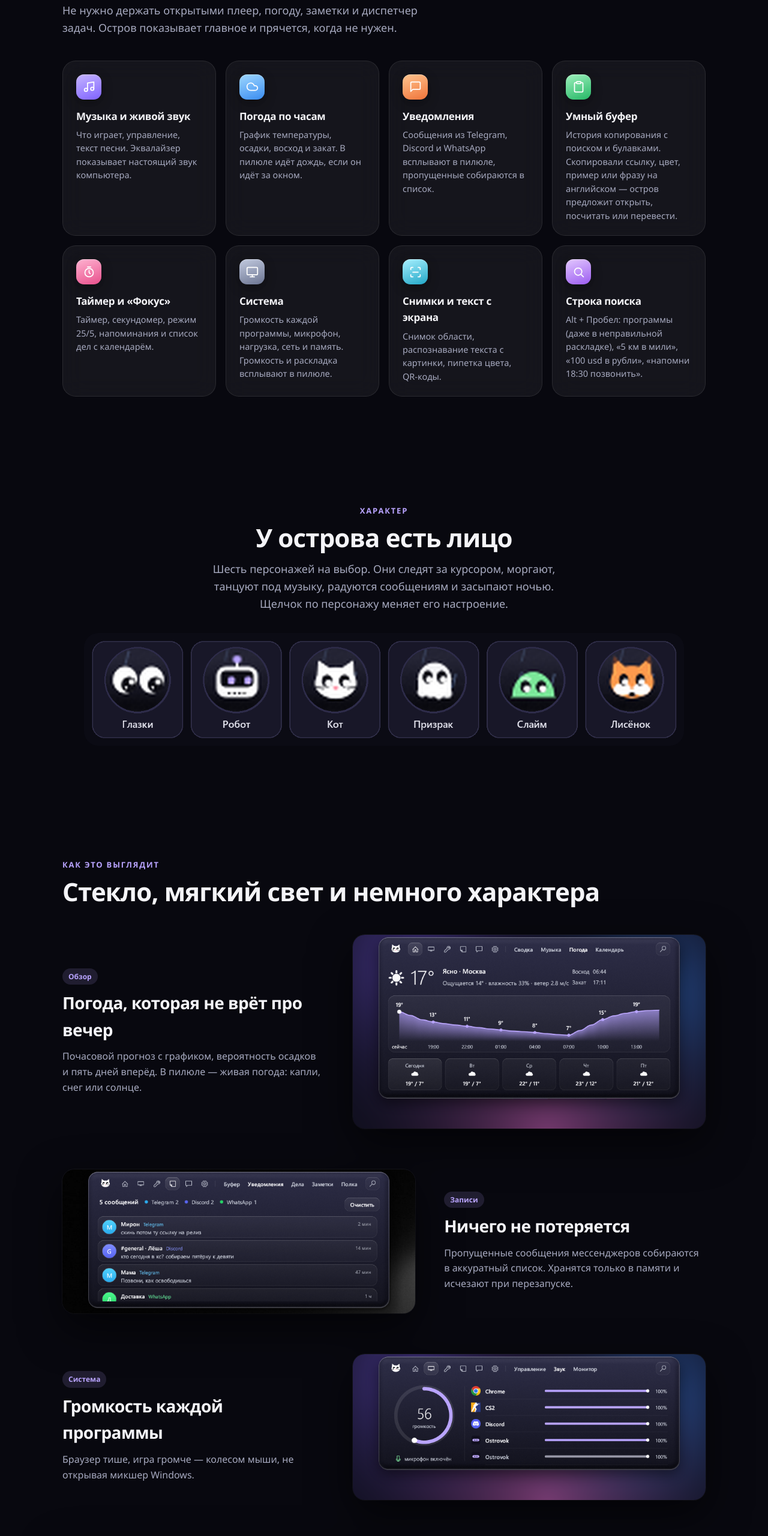
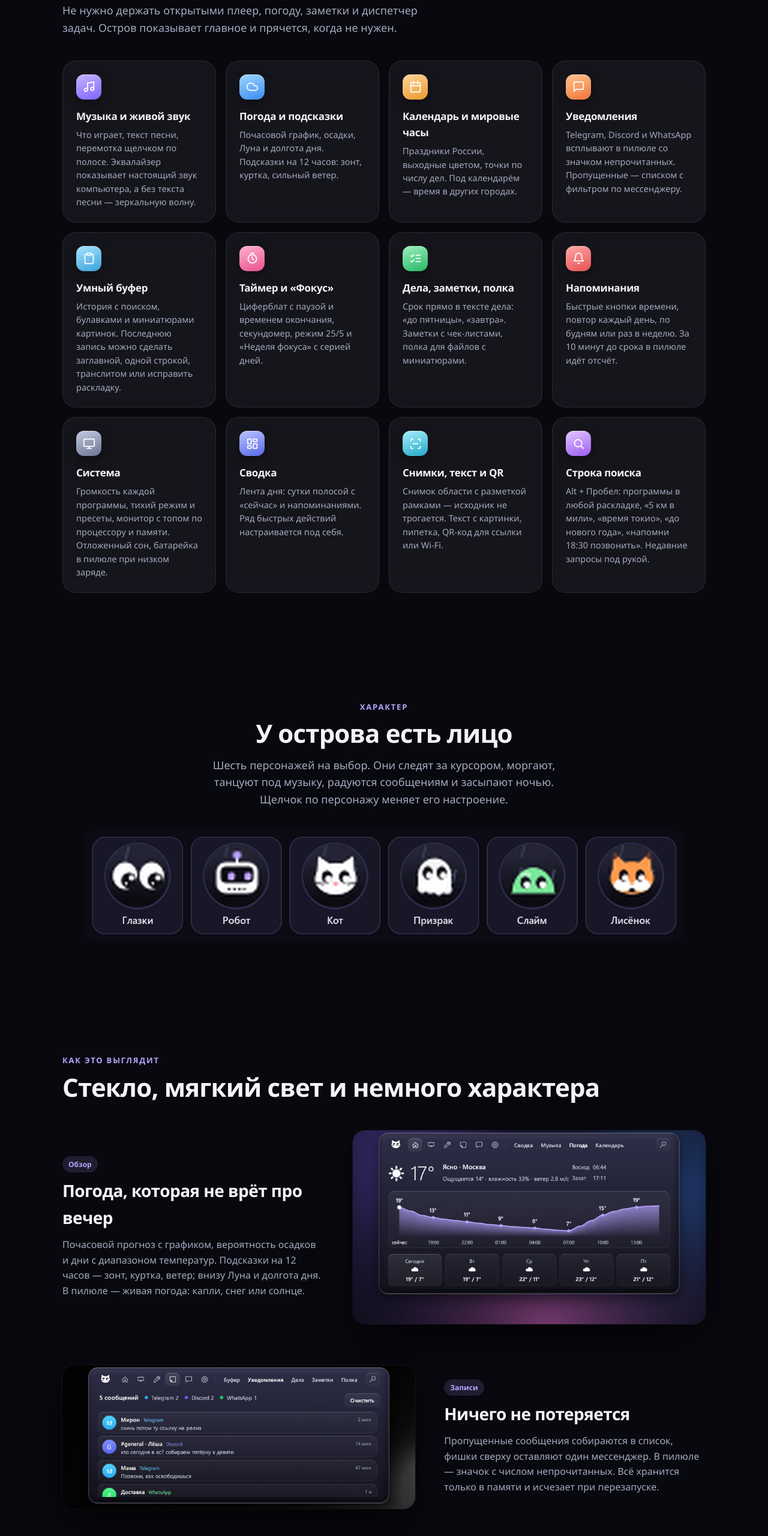
Before and after one commit to qutlawsoasis-debug/Ostrovok, a plain HTML site: page docs/index.html in a window 1280 px wide. Shown: the part 1240-3800 px from the top of the page at 60% size. Drawn offline with Linux system fonts and the light colour scheme; no server answers.

Commit message:
Страница проекта и README: 12 карточек, новые тексты, места под снимки
Co-Authored-By: Claude Opus 5.5 <noreply@anthropic.com>

```diff
--- a/docs/index.html
+++ b/docs/index.html
@@ -178,7 +178,7 @@ footer a{color:var(--dim);text-decoration:none}footer a:hover{color:var(--ink)}
     <a class="btn ghost" href="https://github.com/qutlawsoasis-debug/Ostrovok">Исходный код</a>
   </div>
   <p class="note rise">Бесплатно, открытый код, один файл. Права администратора не нужны, обновляется сам.</p>
-  <div class="shot rise" id="shot"><img src="home.png" alt="Раскрытая панель Островка: время, музыка, погода, загрузка компьютера, быстрые действия" width="820" height="422"></div>
+  <div class="shot rise" id="shot"><!-- снимок: home.png --><img src="home.png" alt="Раскрытая панель Островка: время, музыка, погода, загрузка компьютера, быстрые действия" width="820" height="422"></div>
 </header>
 
 <section id="features">
@@ -187,14 +187,18 @@ footer a{color:var(--dim);text-decoration:none}footer a:hover{color:var(--ink)}
     <h2 class="rise">Всё мелкое и нужное — в одном месте</h2>
     <p class="lead rise">Не нужно держать открытыми плеер, погоду, заметки и диспетчер задач. Остров показывает главное и прячется, когда не нужен.</p>
     <div class="grid">
-      <div class="card glass rise"><div class="ic" style="background:linear-gradient(160deg,#c6b5ff,#7f63ff)"><svg viewBox="0 0 24 24"><path d="M9 18V5l12-2v13"/><circle cx="6" cy="18" r="3"/><circle cx="18" cy="16" r="3"/></svg></div><h3>Музыка и живой звук</h3><p>Что играет, управление, текст песни. Эквалайзер показывает настоящий звук компьютера.</p></div>
-      <div class="card glass rise"><div class="ic" style="background:linear-gradient(160deg,#9fd8ff,#3a8cf0)"><svg viewBox="0 0 24 24"><path d="M17.5 19H9a7 7 0 1 1 6.7-9h1.8a4.5 4.5 0 0 1 0 9z"/></svg></div><h3>Погода по часам</h3><p>График температуры, осадки, восход и закат. В пилюле идёт дождь, если он идёт за окном.</p></div>
-      <div class="card glass rise"><div class="ic" style="background:linear-gradient(160deg,#ffc58f,#f0743a)"><svg viewBox="0 0 24 24"><path d="M21 15a2 2 0 0 1-2 2H7l-4 4V5a2 2 0 0 1 2-2h14a2 2 0 0 1 2 2z"/></svg></div><h3>Уведомления</h3><p>Сообщения из Telegram, Discord и WhatsApp всплывают в пилюле, пропущенные собираются в список.</p></div>
-      <div class="card glass rise"><div class="ic" style="background:linear-gradient(160deg,#9ff0bd,#25b866)"><svg viewBox="0 0 24 24"><rect x="8" y="2" width="8" height="4" rx="1"/><path d="M16 4h2a2 2 0 0 1 2 2v14a2 2 0 0 1-2 2H6a2 2 0 0 1-2-2V6a2 2 0 0 1 2-2h2"/></svg></div><h3>Умный буфер</h3><p>История копирования с поиском и булавками. Скопировали ссылку, цвет, пример или фразу на английском — остров предложит открыть, посчитать или перевести.</p></div>
-      <div class="card glass rise"><div class="ic" style="background:linear-gradient(160deg,#ffb3d1,#e8508c)"><svg viewBox="0 0 24 24"><circle cx="12" cy="13" r="8"/><path d="M12 9v4l2 2M9 2h6"/></svg></div><h3>Таймер и «Фокус»</h3><p>Таймер, секундомер, режим 25/5, напоминания и список дел с календарём.</p></div>
-      <div class="card glass rise"><div class="ic" style="background:linear-gradient(160deg,#c3cbe0,#6b7491)"><svg viewBox="0 0 24 24"><rect x="2" y="3" width="20" height="14" rx="2"/><path d="M8 21h8M12 17v4"/></svg></div><h3>Система</h3><p>Громкость каждой программы, микрофон, нагрузка, сеть и память. Громкость и раскладка всплывают в пилюле.</p></div>
-      <div class="card glass rise"><div class="ic" style="background:linear-gradient(160deg,#a8f0ff,#22a7c7)"><svg viewBox="0 0 24 24"><path d="M3 7V5a2 2 0 0 1 2-2h2M17 3h2a2 2 0 0 1 2 2v2M21 17v2a2 2 0 0 1-2 2h-2M7 21H5a2 2 0 0 1-2-2v-2"/><path d="M7 12h10"/></svg></div><h3>Снимки и текст с экрана</h3><p>Снимок области, распознавание текста с картинки, пипетка цвета, QR-коды.</p></div>
-      <div class="card glass rise"><div class="ic" style="background:linear-gradient(160deg,#e3c8ff,#9b5cf0)"><svg viewBox="0 0 24 24"><circle cx="11" cy="11" r="7"/><path d="m21 21-4.3-4.3"/></svg></div><h3>Строка поиска</h3><p>Alt + Пробел: программы (даже в неправильной раскладке), «5 км в мили», «100 usd в рубли», «напомни 18:30 позвонить».</p></div>
+      <div class="card glass rise"><div class="ic" style="background:linear-gradient(160deg,#c6b5ff,#7f63ff)"><svg viewBox="0 0 24 24"><path d="M9 18V5l12-2v13"/><circle cx="6" cy="18" r="3"/><circle cx="18" cy="16" r="3"/></svg></div><h3>Музыка и живой звук</h3><p>Что играет, текст песни, перемотка щелчком по полосе. Эквалайзер показывает настоящий звук компьютера, а без текста песни — зеркальную волну.</p></div>
+      <div class="card glass rise"><div class="ic" style="background:linear-gradient(160deg,#9fd8ff,#3a8cf0)"><svg viewBox="0 0 24 24"><path d="M17.5 19H9a7 7 0 1 1 6.7-9h1.8a4.5 4.5 0 0 1 0 9z"/></svg></div><h3>Погода и подсказки</h3><p>Почасовой график, осадки, Луна и долгота дня. Подсказки на 12 часов: зонт, куртка, сильный ветер.</p></div>
+      <div class="card glass rise"><div class="ic" style="background:linear-gradient(160deg,#ffd59a,#e89a2c)"><svg viewBox="0 0 24 24"><rect x="3" y="4" width="18" height="18" rx="2"/><path d="M16 2v4M8 2v4M3 10h18"/></svg></div><h3>Календарь и мировые часы</h3><p>Праздники России, выходные цветом, точки по числу дел. Под календарём — время в других городах.</p></div>
+      <div class="card glass rise"><div class="ic" style="background:linear-gradient(160deg,#ffc58f,#f0743a)"><svg viewBox="0 0 24 24"><path d="M21 15a2 2 0 0 1-2 2H7l-4 4V5a2 2 0 0 1 2-2h14a2 2 0 0 1 2 2z"/></svg></div><h3>Уведомления</h3><p>Telegram, Discord и WhatsApp всплывают в пилюле со значком непрочитанных. Пропущенные — списком с фильтром по мессенджеру.</p></div>
+      <div class="card glass rise"><div class="ic" style="background:linear-gradient(160deg,#a8e6ff,#3a9fd8)"><svg viewBox="0 0 24 24"><rect x="8" y="2" width="8" height="4" rx="1"/><path d="M16 4h2a2 2 0 0 1 2 2v14a2 2 0 0 1-2 2H6a2 2 0 0 1-2-2V6a2 2 0 0 1 2-2h2"/></svg></div><h3>Умный буфер</h3><p>История с поиском, булавками и миниатюрами картинок. Последнюю запись можно сделать заглавной, одной строкой, транслитом или исправить раскладку.</p></div>
+      <div class="card glass rise"><div class="ic" style="background:linear-gradient(160deg,#ffb3d1,#e8508c)"><svg viewBox="0 0 24 24"><circle cx="12" cy="13" r="8"/><path d="M12 9v4l2 2M9 2h6"/></svg></div><h3>Таймер и «Фокус»</h3><p>Циферблат с паузой и временем окончания, секундомер, режим 25/5 и «Неделя фокуса» с серией дней.</p></div>
+      <div class="card glass rise"><div class="ic" style="background:linear-gradient(160deg,#9ff0bd,#25b866)"><svg viewBox="0 0 24 24"><path d="m3 17 2 2 4-4M3 7l2 2 4-4M13 6h8M13 12h8M13 18h8"/></svg></div><h3>Дела, заметки, полка</h3><p>Срок прямо в тексте дела: «до пятницы», «завтра». Заметки с чек-листами, полка для файлов с миниатюрами.</p></div>
+      <div class="card glass rise"><div class="ic" style="background:linear-gradient(160deg,#ffa8a8,#e85050)"><svg viewBox="0 0 24 24"><path d="M6 8a6 6 0 0 1 12 0c0 7 3 9 3 9H3s3-2 3-9"/><path d="M10.3 21a1.94 1.94 0 0 0 3.4 0"/></svg></div><h3>Напоминания</h3><p>Быстрые кнопки времени, повтор каждый день, по будням или раз в неделю. За 10 минут до срока в пилюле идёт отсчёт.</p></div>
+      <div class="card glass rise"><div class="ic" style="background:linear-gradient(160deg,#c3cbe0,#6b7491)"><svg viewBox="0 0 24 24"><rect x="2" y="3" width="20" height="14" rx="2"/><path d="M8 21h8M12 17v4"/></svg></div><h3>Система</h3><p>Громкость каждой программы, тихий режим и пресеты, монитор с топом по процессору и памяти. Отложенный сон, батарейка в пилюле при низком заряде.</p></div>
+      <div class="card glass rise"><div class="ic" style="background:linear-gradient(160deg,#b8c4ff,#5868e8)"><svg viewBox="0 0 24 24"><rect x="3" y="3" width="7" height="9" rx="1"/><rect x="14" y="3" width="7" height="5" rx="1"/><rect x="14" y="12" width="7" height="9" rx="1"/><rect x="3" y="16" width="7" height="5" rx="1"/></svg></div><h3>Сводка</h3><p>Лента дня: сутки полосой с «сейчас» и напоминаниями. Ряд быстрых действий настраивается под себя.</p></div>
+      <div class="card glass rise"><div class="ic" style="background:linear-gradient(160deg,#a8f0ff,#22a7c7)"><svg viewBox="0 0 24 24"><path d="M3 7V5a2 2 0 0 1 2-2h2M17 3h2a2 2 0 0 1 2 2v2M21 17v2a2 2 0 0 1-2 2h-2M7 21H5a2 2 0 0 1-2-2v-2"/><path d="M7 12h10"/></svg></div><h3>Снимки, текст и QR</h3><p>Снимок области с разметкой рамками — исходник не трогается. Текст с картинки, пипетка, QR-код для ссылки или Wi-Fi.</p></div>
+      <div class="card glass rise"><div class="ic" style="background:linear-gradient(160deg,#e3c8ff,#9b5cf0)"><svg viewBox="0 0 24 24"><circle cx="11" cy="11" r="7"/><path d="m21 21-4.3-4.3"/></svg></div><h3>Строка поиска</h3><p>Alt + Пробел: программы в любой раскладке, «5 км в мили», «время токио», «до нового года», «напомни 18:30 позвонить». Недавние запросы под рукой.</p></div>
     </div>
   </div>
 </section>
@@ -213,12 +217,19 @@ footer a{color:var(--dim);text-decoration:none}footer a:hover{color:var(--ink)}
     <div class="kicker rise">Как это выглядит</div>
     <h2 class="rise">Стекло, мягкий свет и немного характера</h2>
     <div class="rows">
-      <div class="row rise"><div class="txt"><span class="tag">Обзор</span><h3>Погода, которая не врёт про вечер</h3><p>Почасовой прогноз с графиком, вероятность осадков и пять дней вперёд. В пилюле — живая погода: капли, снег или солнце.</p></div><img src="weather.png" alt="Страница погоды с графиком по часам" loading="lazy"></div>
-      <div class="row rise"><div class="txt"><span class="tag">Записи</span><h3>Ничего не потеряется</h3><p>Пропущенные сообщения мессенджеров собираются в аккуратный список. Хранятся только в памяти и исчезают при перезапуске.</p></div><img src="inbox.png" alt="Список уведомлений из мессенджеров" loading="lazy"></div>
-      <div class="row rise"><div class="txt"><span class="tag">Система</span><h3>Громкость каждой программы</h3><p>Браузер тише, игра громче — колесом мыши, не открывая микшер Windows.</p></div><img src="sound.png" alt="Громкость по программам" loading="lazy"></div>
-      <div class="row rise"><div class="txt"><span class="tag">Монитор</span><h3>Что тормозит компьютер</h3><p>График нагрузки, сеть и программы, которые занимают больше всего памяти.</p></div><img src="system.png" alt="Монитор системы" loading="lazy"></div>
-      <div class="row rise"><div class="txt"><span class="tag">Инструменты</span><h3>Фокус без отдельных приложений</h3><p>Таймер, секундомер и режим «Фокус 25/5», который сам чередует работу и перерыв.</p></div><img src="timer.png" alt="Таймер и режим Фокус" loading="lazy"></div>
-      <div class="row rise"><div class="txt"><span class="tag">Записи</span><h3>Полка для файлов</h3><p>Перетащите файл на остров — он подождёт на полке, пока не понадобится.</p></div><img src="shelf.png" alt="Полка с файлами" loading="lazy"></div>
+      <div class="row rise"><div class="txt"><span class="tag">Обзор</span><h3>Погода, которая не врёт про вечер</h3><p>Почасовой прогноз с графиком, вероятность осадков и дни с диапазоном температур. Подсказки на 12 часов — зонт, куртка, ветер; внизу Луна и долгота дня. В пилюле — живая погода: капли, снег или солнце.</p></div><!-- снимок: weather.png --><img src="weather.png" alt="Страница погоды с графиком по часам" loading="lazy"></div>
+      <div class="row rise"><div class="txt"><span class="tag">Записи</span><h3>Ничего не потеряется</h3><p>Пропущенные сообщения собираются в список, фишки сверху оставляют один мессенджер. В пилюле — значок с числом непрочитанных. Всё хранится только в памяти и исчезает при перезапуске.</p></div><img src="inbox.png" alt="Список уведомлений из мессенджеров" loading="lazy"></div>
+      <div class="row rise"><div class="txt"><span class="tag">Система</span><h3>Громкость каждой программы</h3><p>Браузер тише, игра громче — колесом мыши, не открывая микшер Windows. Тихий режим одной кнопкой и пресеты 25, 50, 75 и 100 %.</p></div><img src="sound.png" alt="Громкость по программам" loading="lazy"></div>
+      <div class="row rise"><div class="txt"><span class="tag">Монитор</span><h3>Что тормозит компьютер</h3><p>График нагрузки, сеть и два топа программ — по процессору и по памяти. Щелчок по карточке открывает диспетчер задач.</p></div><!-- снимок: system.png --><img src="system.png" alt="Монитор системы" loading="lazy"></div>
+      <div class="row rise"><div class="txt"><span class="tag">Обзор</span><h3>Календарь с праздниками</h3><p>Выходные цветом, точки по числу дел, праздники России со звёздочкой. Под календарём — мировые часы, а в поиске «до нового года» посчитает дни.</p></div><!-- снимок: calendar.png --><img src="calendar.png" alt="Календарь с делами и праздниками" loading="lazy"></div>
+      <div class="row rise"><div class="txt"><span class="tag">Инструменты</span><h3>Фокус и пауза без отдельных приложений</h3><p>Циферблат с делениями и временем окончания, пауза в любой момент. «Фокус 25/5» сам чередует работу и перерыв, а «Неделя фокуса» показывает серию дней.</p></div><!-- снимок: timer.png --><img src="timer.png" alt="Таймер и режим Фокус" loading="lazy"></div>
+      <div class="row rise"><div class="txt"><span class="tag">Записи</span><h3>Полка для файлов</h3><p>Перетащите файл на остров — он подождёт на полке, пока не понадобится. Картинки видны миниатюрами, а не значками.</p></div><!-- снимок: shelf.png --><img src="shelf.png" alt="Полка с файлами" loading="lazy"></div>
+      <div class="row rise"><div class="txt"><span class="tag">Записи</span><h3>Дела со сроком в тексте</h3><p>Напишите «купить подарок до пятницы» — у дела появится срок, а список сам отсортируется по нему.</p></div><!-- снимок: todo.png --><img src="todo.png" alt="Список дел со сроками" loading="lazy"></div>
+      <!-- снимок: markup.png -->
+      <!-- снимок: notes.png -->
+      <!-- снимок: qr-wifi.png -->
+      <!-- снимок: clipboard.png -->
+      <!-- снимок: search.png -->
     </div>
   </div>
 </section>
```
Also changed, not shown: 1 other file.
